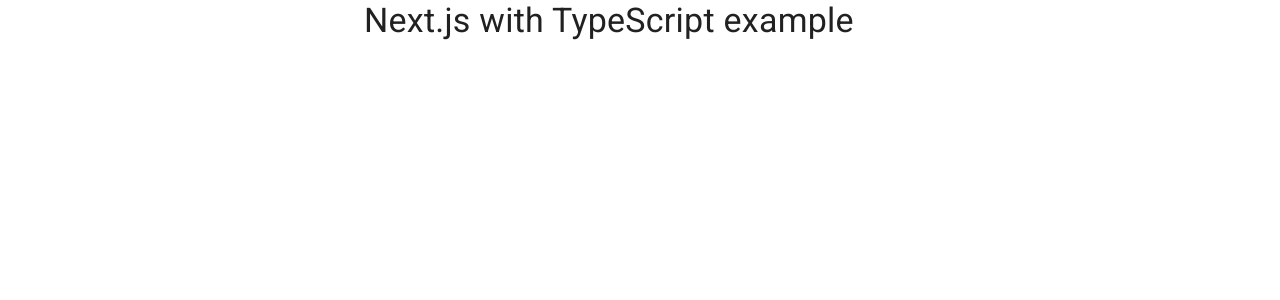
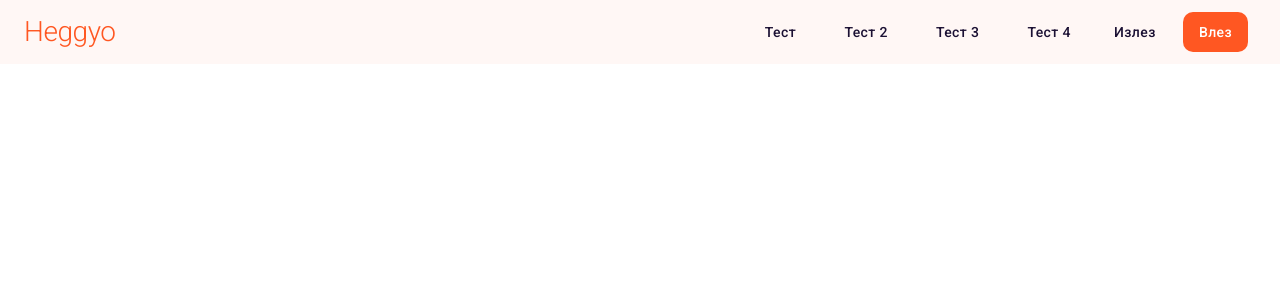
Before and after one commit to Aripis/HeggyoClient, a Next.js app: page / in a window 1280 px wide. Shown: the top 300 px of the page. Built offline with nearby package versions, Linux system fonts and the light colour scheme; no server answers.

Commit message:
[Update] Added Navbar

```diff
--- /dev/null
+++ b/components/Navbar.tsx
@@ -0,0 +1,78 @@
+import {
+    AppBar,
+    Toolbar,
+    IconButton,
+    Typography,
+    Button,
+    SwipeableDrawer,
+} from '@material-ui/core';
+import MenuIcon from '@material-ui/icons/Menu';
+import Link from './Link';
+import { FunctionComponent, useState } from 'react';
+import styles from 'styles/Navbar.module.scss';
+
+const Navbar: FunctionComponent = () => {
+    const [open, setOpen] = useState(false);
+
+    const navbarLinks = () => (
+        <>
+            <span className={styles.separator}></span>
+            <Link underline='none' className={styles.link} href='/'>
+                <Button>Тест</Button>
+            </Link>
+            <Link underline='none' className={styles.link} href='/'>
+                <Button>Тест 2</Button>
+            </Link>
+            <Link underline='none' className={styles.link} href='/'>
+                <Button>Тест 3</Button>
+            </Link>
+            <Link underline='none' className={styles.link} href='/'>
+                <Button>Тест 4</Button>
+            </Link>
+            <Button className={styles.link}>Излез</Button>
+            <Link underline='none' className={styles.link} href='/'>
+                <Button disableElevation color='primary' variant='contained'>
+                    Влез
+                </Button>
+            </Link>
+        </>
+    );
+
+    return (
+        <AppBar elevation={0} className={styles.navbar} position='static'>
+            <Toolbar>
+                <IconButton
+                    size='small'
+                    className={styles['drawer-toggle']}
+                    color='inherit'
+                    aria-label='menu'
+                    onClick={() => setOpen(!open)}
+                >
+                    <MenuIcon />
+                </IconButton>
+                <Link underline='none' className={styles.link} href='/'>
+                    <Typography className={styles.title} variant='h1'>
+                        Heggyo
+                    </Typography>
+                </Link>
+                <div className={styles.links}>{navbarLinks()}</div>
+                <SwipeableDrawer
+                    anchor='left'
+                    className='drawer'
+                    open={open}
+                    onClose={() => setOpen(false)}
+                    onOpen={() => setOpen(true)}
+                >
+                    <Link underline='none' href='/'>
+                        <Typography className='drawer-title' variant='h2'>
+                            Heggyo
+                        </Typography>
+                    </Link>
+                    {navbarLinks()}
+                </SwipeableDrawer>
+            </Toolbar>
+        </AppBar>
+    );
+};
+
+export default Navbar;
--- a/components/theme.tsx
+++ b/components/theme.tsx
@@ -1,16 +1,15 @@
 import { createMuiTheme } from '@material-ui/core/styles';
-import red from '@material-ui/core/colors/red';
 
 const theme = createMuiTheme({
     palette: {
         primary: {
-            main: '#556cd6',
+            main: '#ff5722',
         },
         secondary: {
-            main: '#19857b',
+            main: '#5e35b1',
         },
         error: {
-            main: red.A400,
+            main: '#ff1744',
         },
         background: {
             default: '#fff',
--- a/pages/_app.tsx
+++ b/pages/_app.tsx
@@ -1,8 +1,7 @@
 import React from 'react';
 import Head from 'next/head';
 import { AppProps } from 'next/app';
-import { ThemeProvider } from '@material-ui/core/styles';
-import { StylesProvider } from '@material-ui/core/styles';
+import { ThemeProvider, StylesProvider } from '@material-ui/core/styles';
 import CssBaseline from '@material-ui/core/CssBaseline';
 import theme from 'components/theme';
 import 'styles/global.scss';
--- a/pages/index.tsx
+++ b/pages/index.tsx
@@ -1,19 +1,18 @@
-import { useEffect } from 'react';
-import { Container, Typography } from '@material-ui/core';
+import { FunctionComponent, useState } from 'react';
+import Head from 'next/head';
+import Navbar from 'components/Navbar';
+import { Container } from '@material-ui/core';
 import styles from 'styles/Index.module.scss';
 
-const Index = () => {
-    useEffect(() => {
-        fetch(process.env.NEXT_PUBLIC_API_URL)
-            .then((response) => response.json())
-            .then((data) => console.log(data));
-    }, []);
-
+const Index: FunctionComponent = () => {
     return (
-        <Container maxWidth='sm' className={styles.content}>
-            <Typography variant='h4' component='h1' gutterBottom>
-                Next.js with TypeScript example
-            </Typography>
+        <Container maxWidth={false} disableGutters>
+            <Head>
+                <title>Heggyo - Училищен асистент</title>
+            </Head>
+            <Navbar />
+            {/* <Container className={styles.content} disableGutters></Container> */}
+            {/* <Footer /> */}
         </Container>
     );
 };
--- /dev/null
+++ b/styles/Navbar.module.scss
@@ -0,0 +1,60 @@
+@import 'variables';
+
+.navbar {
+    background-color: #fff7f5;
+    width: auto;
+
+    .title {
+        font-size: 28px;
+        margin-right: 20px;
+    }
+
+    .links {
+        display: flex;
+        flex-direction: row;
+        width: 100%;
+
+        .link {
+            margin: 0 8px;
+        }
+
+        button {
+            width: max-content;
+            padding: 8px 16px;
+            color: $dark-color;
+        }
+
+        :global(.MuiButton-containedPrimary) {
+            color: white;
+        }
+
+        .separator {
+            display: block;
+            width: 100%;
+        }
+    }
+
+    .drawer-toggle {
+        display: none;
+        margin-right: 13px;
+        color: $dark-color;
+    }
+}
+
+@media only screen and (max-width: 768px) {
+    .navbar {
+        .drawer-toggle {
+            display: block;
+        }
+
+        .links {
+            display: none;
+        }
+    }
+}
+
+@media only screen and (max-width: 320px) {
+    .navbar {
+        padding: 0 10px;
+    }
+}
--- /dev/null
+++ b/styles/_variables.scss
@@ -0,0 +1,4 @@
+$primary-color: #ff5722;
+$secondary-color: #5e35b1;
+$light-color: #fff7f5;
+$dark-color: #1b1033;
--- a/styles/global.scss
+++ b/styles/global.scss
@@ -1,3 +1,5 @@
+@import 'variables';
+
 *,
 *::before,
 *::after {
@@ -22,5 +24,47 @@
 .MuiButton-root {
     text-transform: none;
     border-radius: 10px;
-    transition: 0.1s;
+    transition: 0.2s;
 }
+
+.drawer {
+    .MuiDrawer-paper {
+        display: flex;
+        align-items: center;
+        background: $light-color;
+        color: black;
+        width: 200px;
+
+        .active {
+            width: 100%;
+        }
+        .drawer-title {
+            text-align: left;
+            font-size: 30px;
+            width: 100%;
+            padding: 12px 0 12px 25px;
+
+            span {
+                font-family: 'Helvetica', 'Arial', sans-serif;
+                font-size: 25px;
+                color: black;
+            }
+        }
+
+        [class*='Navbar_link'] {
+            width: 100%;
+        }
+
+        .MuiButton-containedPrimary {
+            color: white;
+        }
+
+        button {
+            padding: 10px 0 10px 25px;
+            justify-content: flex-start;
+            width: 100%;
+            border-radius: 0;
+            color: $dark-color;
+        }
+    }
+}
```
